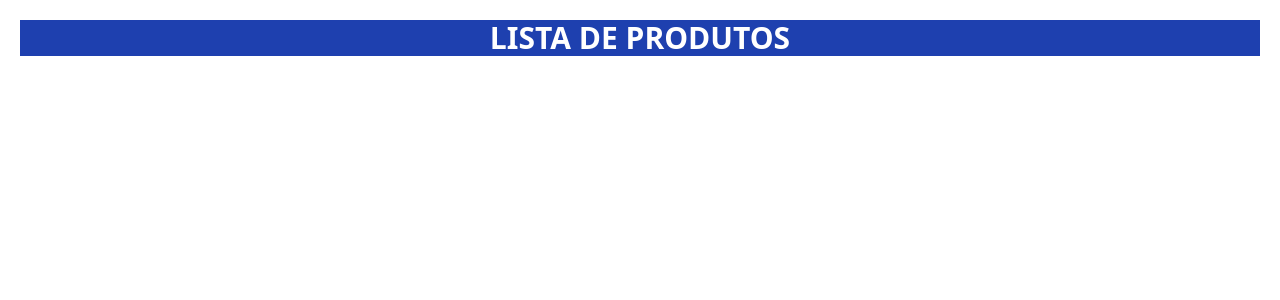
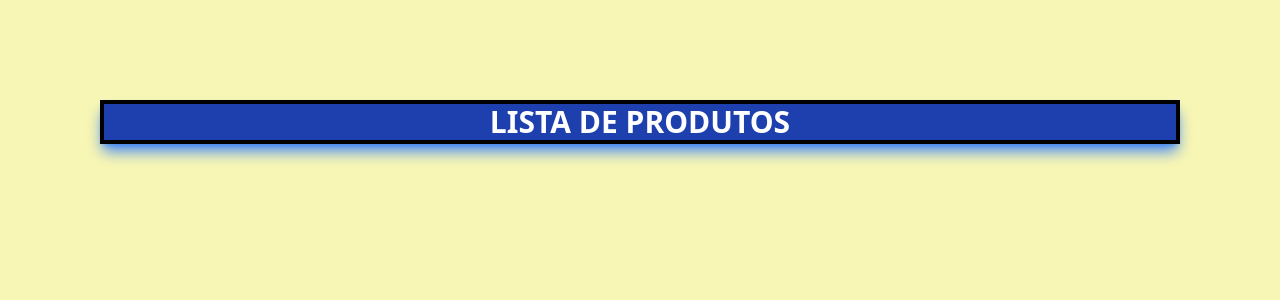
Before and after one commit to davcavalc/aulas-de-react-udemy, a React (Vite) app in the folder Req_http/: page / in a window 1280 px wide. Shown: the top 300 px of the page. Built offline with nearby package versions, Linux system fonts and the light colour scheme.

Commit message:
📓Aula: A importância do useEffect - 31/08/2022

```diff
--- a/Req_http/src/App.jsx
+++ b/Req_http/src/App.jsx
@@ -4,7 +4,9 @@ import "./index.css";
 function App() {
  return (
   <>
-   <h1 className="title">lista de produtos</h1>
+   <div className="border-[4px] border-black shadow-lg shadow-blue-500">
+       <h1 className="title">lista de produtos</h1>
+   </div>
   </>
  );
 }
--- a/Req_http/src/index.css
+++ b/Req_http/src/index.css
@@ -3,10 +3,11 @@
 @tailwind utilities;
 
 body {
-  margin: 10px;
-  padding: 10px;
+ margin: 50px;
+ padding: 50px;
+ background-color: #f8f6b4;
 }
 
 .title {
-  @apply text-3xl flex justify-center uppercase font-bold bg-blue-800 text-white;
+ @apply text-3xl flex justify-center uppercase font-bold bg-blue-800 text-white;
 }
```
